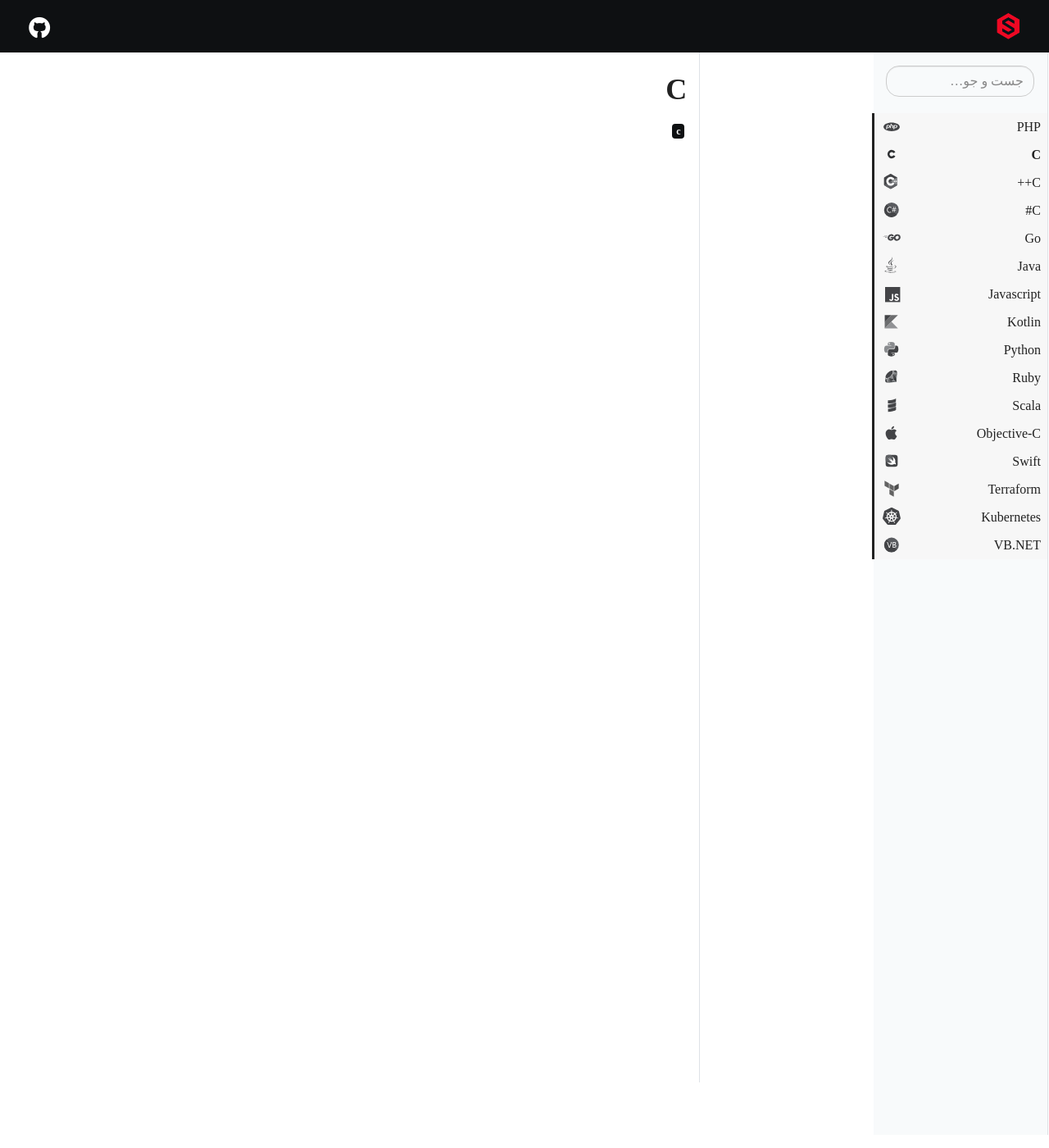
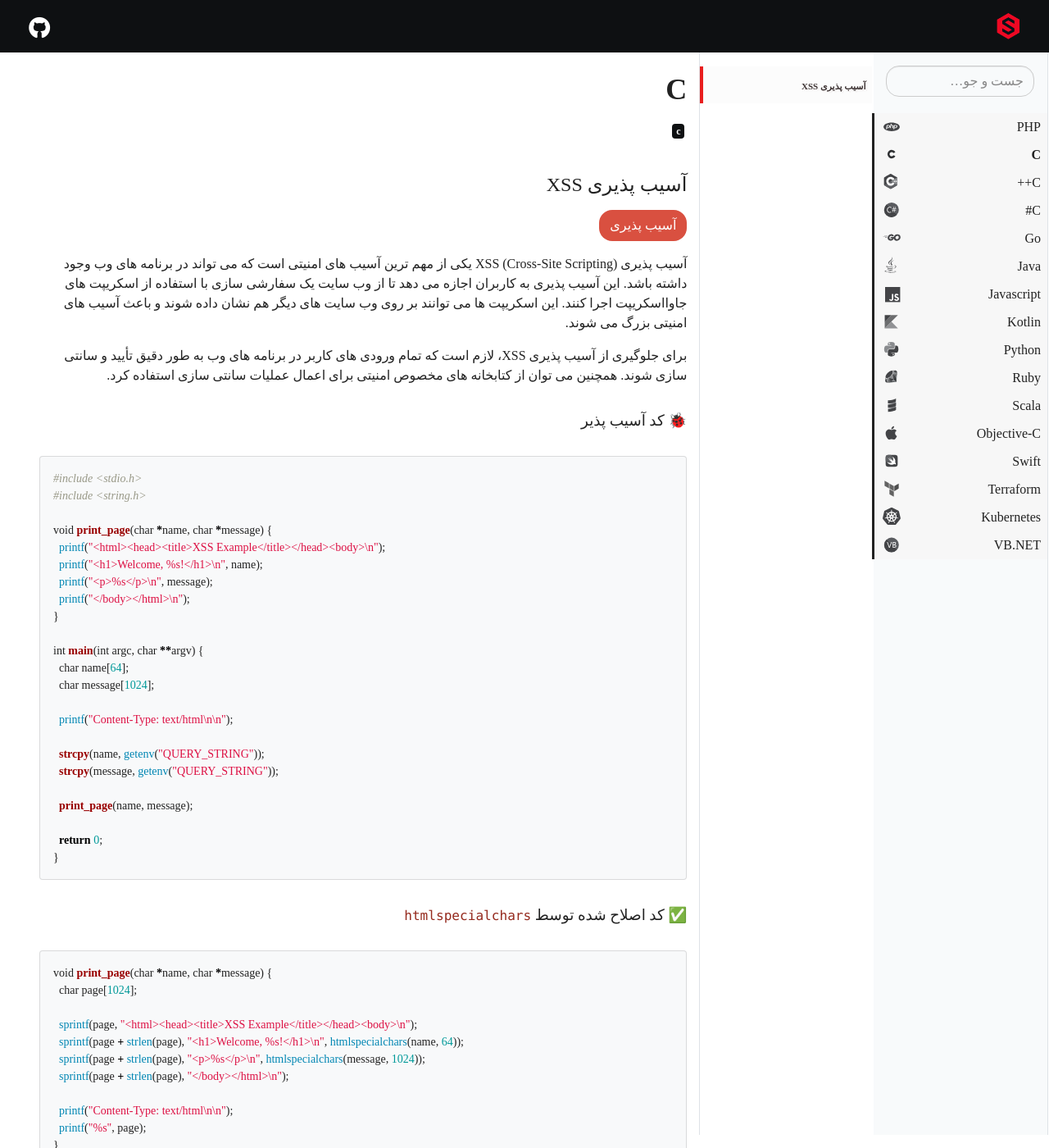
Before and after one commit to securec0ding/securec0ding.github.io, a Jekyll site: the page built from _docs/c.md, in a window 1280 px wide and 1400 px high. Shown: the whole window at 82% size. Built offline with Jekyll 4.4.1, drawn with Linux system fonts in a browser that asks for light colours; some web fonts are replaced; some of the changed text lies outside the part shown.

Commit message:
Update c.md
<br>
آسیب پذیری XSS (Cross-Site Scripting) یکی از مهم ترین آسیب های امنیتی است که می تواند در برنامه های وب وجود داشته باشد. این آسیب پذیری به کاربران اجازه می دهد تا از وب سایت یک سفارشی سازی با استفاده از اسکریپت های جاوااسکریپت اجرا کنند. این اسکریپت ها می توانند بر روی وب سایت های دیگر هم نشان داده شوند و باعث آسیب های امنیتی بزرگ می شوند.
<br>
sprintf(page + strlen(page), "<h1>Welcome, %s!</h1>\n", htmlspecialchars(name, 64));

```diff
--- a/_docs/c.md
+++ b/_docs/c.md
@@ -6,3 +6,65 @@ description: C Vulnerabilities
 ---
 
 # C
+
+### آسیب پذیری XSS
+
+<button class="btn btn-danger">آسیب پذیری</button>
+
+
+آسیب پذیری XSS (Cross-Site Scripting) یکی از مهم ترین آسیب های امنیتی است که می تواند در برنامه های وب وجود داشته باشد. این آسیب پذیری به کاربران اجازه می دهد تا از وب سایت یک سفارشی سازی با استفاده از اسکریپت های جاوااسکریپت اجرا کنند. این اسکریپت ها می توانند بر روی وب سایت های دیگر هم نشان داده شوند و باعث آسیب های امنیتی بزرگ می شوند.
+
+برای جلوگیری از آسیب پذیری XSS، لازم است که تمام ورودی های کاربر در برنامه های وب به طور دقیق تأیید و سانتی سازی شوند. همچنین می توان از کتابخانه های مخصوص امنیتی برای اعمال عملیات سانتی سازی استفاده کرد.
+
+
+##### 🐞 کد آسیب پذیر
+
+{% highlight php %}
+#include <stdio.h>
+#include <string.h>
+
+void print_page(char *name, char *message) {
+  printf("<html><head><title>XSS Example</title></head><body>\n");
+  printf("<h1>Welcome, %s!</h1>\n", name);
+  printf("<p>%s</p>\n", message);
+  printf("</body></html>\n");
+}
+
+int main(int argc, char **argv) {
+  char name[64];
+  char message[1024];
+
+  printf("Content-Type: text/html\n\n");
+
+  strcpy(name, getenv("QUERY_STRING"));
+  strcpy(message, getenv("QUERY_STRING"));
+
+  print_page(name, message);
+
+  return 0;
+}
+{% endhighlight %}
+
+
+
+##### ✅ کد اصلاح شده توسط `htmlspecialchars`
+
+{% highlight php %}
+void print_page(char *name, char *message) {
+  char page[1024];
+
+  sprintf(page, "<html><head><title>XSS Example</title></head><body>\n");
+  sprintf(page + strlen(page), "<h1>Welcome, %s!</h1>\n", htmlspecialchars(name, 64));
+  sprintf(page + strlen(page), "<p>%s</p>\n", htmlspecialchars(message, 1024));
+  sprintf(page + strlen(page), "</body></html>\n");
+
+  printf("Content-Type: text/html\n\n");
+  printf("%s", page);
+}
+{% endhighlight %}
+
+
+
+
+مطالعه بیشتر:
+<a href="https://securecoding.ir/index.php/%D8%AA%D8%B2%D8%B1%DB%8C%D9%82_%D8%A7%D8%B3%DA%A9%D8%B1%DB%8C%D9%BE%D8%AA(Cross_Site_Scripting)">آسیب پذیری XSS چیست</a>
```
